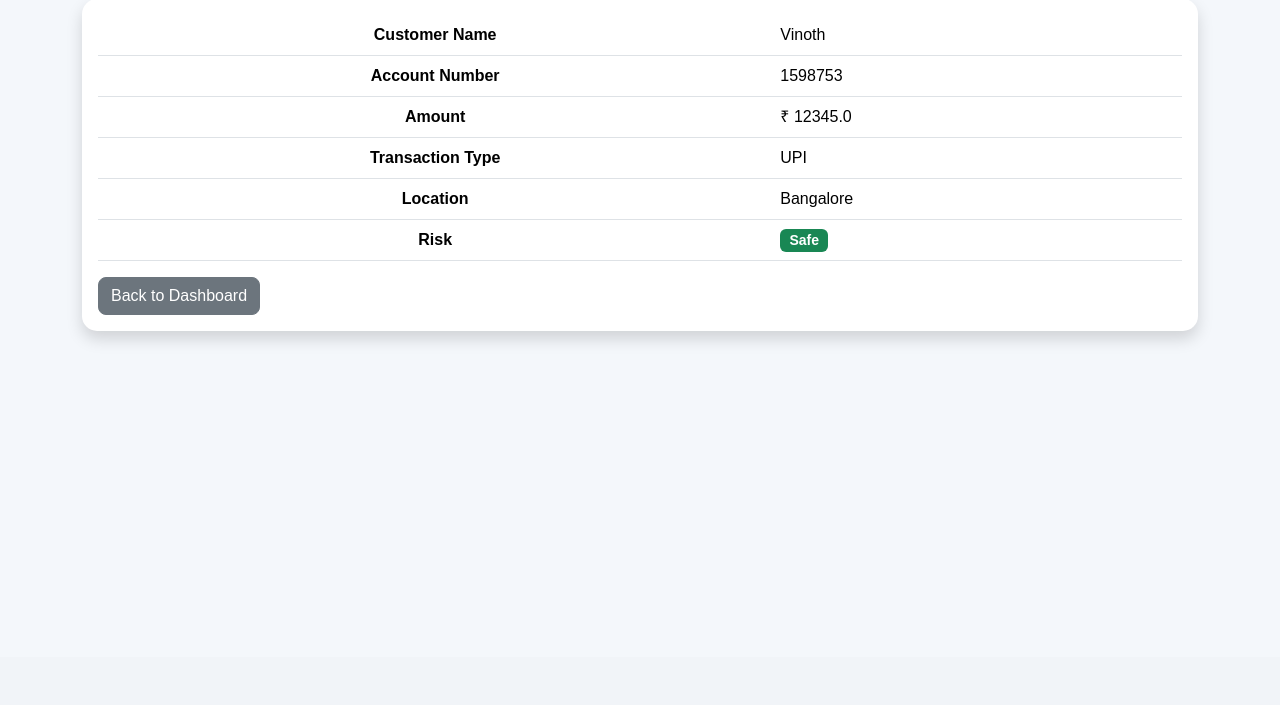
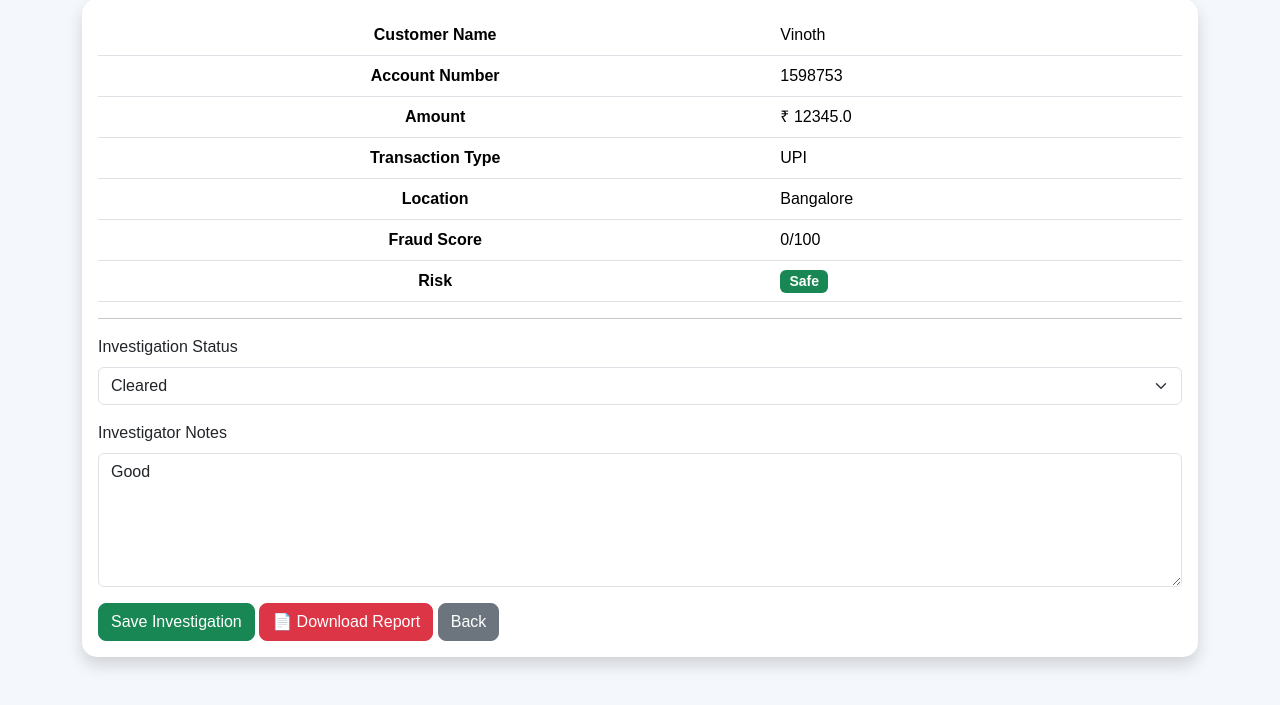
Before and after one commit to vinoth-kumar08/FraudTransactionDashboard, a Flask app: page /transaction/1 in a window 1280 px wide. Shown: the part 143-848 px from the top of the page. Before the commit the page ends 484 px from the top, so only its background shows below. Run offline with Flask 3, Linux system fonts and the light colour scheme.

```diff
--- a/app.py
+++ b/app.py
@@ -1,5 +1,8 @@
 from flask import Flask, render_template, request, redirect, url_for
 from flask_sqlalchemy import SQLAlchemy
+from flask import send_file
+from reportlab.pdfgen import canvas
+import io
 
 app = Flask(__name__)
 
@@ -24,6 +27,8 @@ class Transaction(db.Model):
     location = db.Column(db.String(100), nullable=False)
     fraud_score = db.Column(db.Integer, nullable=False)
     risk = db.Column(db.String(20), nullable=False)
+    status = db.Column(db.String(30), default="Pending")
+    notes = db.Column(db.Text)
 
 
 # -------------------------
@@ -133,16 +138,87 @@ def add_transaction():
 
     return render_template("add_transaction.html")
 
-@app.route("/transaction/<int:id>")
+@app.route("/transaction/<int:id>", methods=["GET", "POST"])
 def transaction_details(id):
 
     transaction = Transaction.query.get_or_404(id)
+
+    if request.method == "POST":
+
+        transaction.status = request.form["status"]
+        transaction.notes = request.form["notes"]
+
+        db.session.commit()
 
     return render_template(
         "transaction_details.html",
         transaction=transaction
     )
+@app.route("/download/<int:id>")
+def download_report(id):
 
+    transaction = Transaction.query.get_or_404(id)
+
+    buffer = io.BytesIO()
+
+    pdf = canvas.Canvas(buffer)
+
+    pdf.setTitle("Fraud Investigation Report")
+
+    pdf.setFont("Helvetica-Bold", 18)
+    pdf.drawString(170, 800, "Fraud Investigation Report")
+
+    pdf.setFont("Helvetica", 12)
+
+    y = 760
+
+    pdf.drawString(50, y, f"Customer Name: {transaction.customer_name}")
+    y -= 25
+
+    pdf.drawString(50, y, f"Account Number: {transaction.account_number}")
+    y -= 25
+
+    pdf.drawString(50, y, f"Amount: ₹ {transaction.amount}")
+    y -= 25
+
+    pdf.drawString(50, y, f"Transaction Type: {transaction.transaction_type}")
+    y -= 25
+
+    pdf.drawString(50, y, f"Location: {transaction.location}")
+    y -= 25
+
+    pdf.drawString(50, y, f"Fraud Score: {transaction.fraud_score}/100")
+    y -= 25
+
+    pdf.drawString(50, y, f"Risk Level: {transaction.risk}")
+    y -= 25
+
+    pdf.drawString(50, y, f"Investigation Status: {transaction.status}")
+    y -= 35
+
+    pdf.drawString(50, y, "Investigator Notes:")
+    y -= 20
+
+    notes = transaction.notes if transaction.notes else "No notes available."
+
+    pdf.drawString(70, y, notes)
+
+    y -= 60
+
+    pdf.setFont("Helvetica-Oblique", 10)
+
+    pdf.drawString(50, y, "Generated by Fraud Investigation Tracking System")
+
+    pdf.save()
+
+    buffer.seek(0)
+
+    return send_file(
+        buffer,
+        as_attachment=True,
+        download_name=f"Fraud_Report_{transaction.id}.pdf",
+        mimetype="application/pdf"
+    )
 
 if __name__ == "__main__":
 
--- a/requirements.txt
+++ b/requirements.txt
@@ -1,4 +1,5 @@
 blinker==1.9.0
+charset-normalizer==3.4.7
 click==8.4.2
 colorama==0.4.6
 Flask==3.1.3
@@ -7,6 +8,8 @@ greenlet==3.5.3
 itsdangerous==2.2.0
 Jinja2==3.1.6
 MarkupSafe==3.0.3
+pillow==12.3.0
+reportlab==5.0.0
 SQLAlchemy==2.0.51
 typing_extensions==4.16.0
 Werkzeug==3.1.8
--- a/templates/base.html
+++ b/templates/base.html
@@ -83,6 +83,7 @@
 
 <script src="https://cdn.jsdelivr.net/npm/bootstrap@5.3.7/dist/js/bootstrap.bundle.min.js"></script>
 
+<script src="https://cdn.jsdelivr.net/npm/chart.js"></script>
+
 </body>
-
 </html>
--- a/templates/transaction_details.html
+++ b/templates/transaction_details.html
@@ -15,89 +15,124 @@ Transaction Details
         <table class="table">
 
             <tr>
-
                 <th>Customer Name</th>
-
                 <td>{{ transaction.customer_name }}</td>
-
             </tr>
 
             <tr>
-
                 <th>Account Number</th>
-
                 <td>{{ transaction.account_number }}</td>
-
             </tr>
 
             <tr>
-
                 <th>Amount</th>
-
                 <td>₹ {{ transaction.amount }}</td>
-
             </tr>
 
             <tr>
-
                 <th>Transaction Type</th>
-
                 <td>{{ transaction.transaction_type }}</td>
-
             </tr>
 
             <tr>
-
                 <th>Location</th>
-
                 <td>{{ transaction.location }}</td>
-
             </tr>
 
             <tr>
+                <th>Fraud Score</th>
+                <td>{{ transaction.fraud_score }}/100</td>
+            </tr>
 
+            <tr>
                 <th>Risk</th>
-
                 <td>
 
                     {% if transaction.risk == "High" %}
-
-<span class="badge bg-danger">
-
-High
-
-</span>
+                        <span class="badge bg-danger">High</span>
 
                     {% elif transaction.risk == "Medium" %}
-
-<span class="badge bg-warning text-dark">
-
-Medium
-
-</span>
+                        <span class="badge bg-warning text-dark">Medium</span>
 
                     {% else %}
-
-<span class="badge bg-success">
-
-Safe
-
-</span>
+                        <span class="badge bg-success">Safe</span>
 
                     {% endif %}
 
                 </td>
-
             </tr>
 
         </table>
 
-<a href="/dashboard"
-class="btn btn-secondary">
+        <hr>
 
-Back to Dashboard
+        <form method="POST">
 
+            <div class="mb-3">
+
+                <label class="form-label">
+                    Investigation Status
+                </label>
+
+                <select
+                    name="status"
+                    class="form-select">
+
+                    <option value="Pending"
+                    {% if transaction.status=="Pending" %}selected{% endif %}>
+                    Pending
+                    </option>
+
+                    <option value="Under Investigation"
+                    {% if transaction.status=="Under Investigation" %}selected{% endif %}>
+                    Under Investigation
+                    </option>
+
+                    <option value="Cleared"
+                    {% if transaction.status=="Cleared" %}selected{% endif %}>
+                    Cleared
+                    </option>
+
+                    <option value="Fraud Confirmed"
+                    {% if transaction.status=="Fraud Confirmed" %}selected{% endif %}>
+                    Fraud Confirmed
+                    </option>
+
+                </select>
+
+            </div>
+
+            <div class="mb-3">
+
+                <label class="form-label">
+                    Investigator Notes
+                </label>
+
+                <textarea
+                    name="notes"
+                    class="form-control"
+                    rows="5"
+                    placeholder="Enter investigation notes...">{{ transaction.notes if transaction.notes else "" }}</textarea>
+
+            </div>
+
+            <button
+                type="submit"
+                class="btn btn-success">
+
+                Save Investigation
+
+            </button>
+
+            <a href="/download/{{ transaction.id }}" class="btn btn-danger">
+                📄 Download Report
             </a>
+
+            <a href="/dashboard" class="btn btn-secondary">
+                Back
+            </a>
+
+        </form>
 
     </div>
 
```
Also changed, not shown: templates/dashboard.html (+68 -47 lines), instance/database.db. Lines whose indentation alone changed are shown as unchanged.
